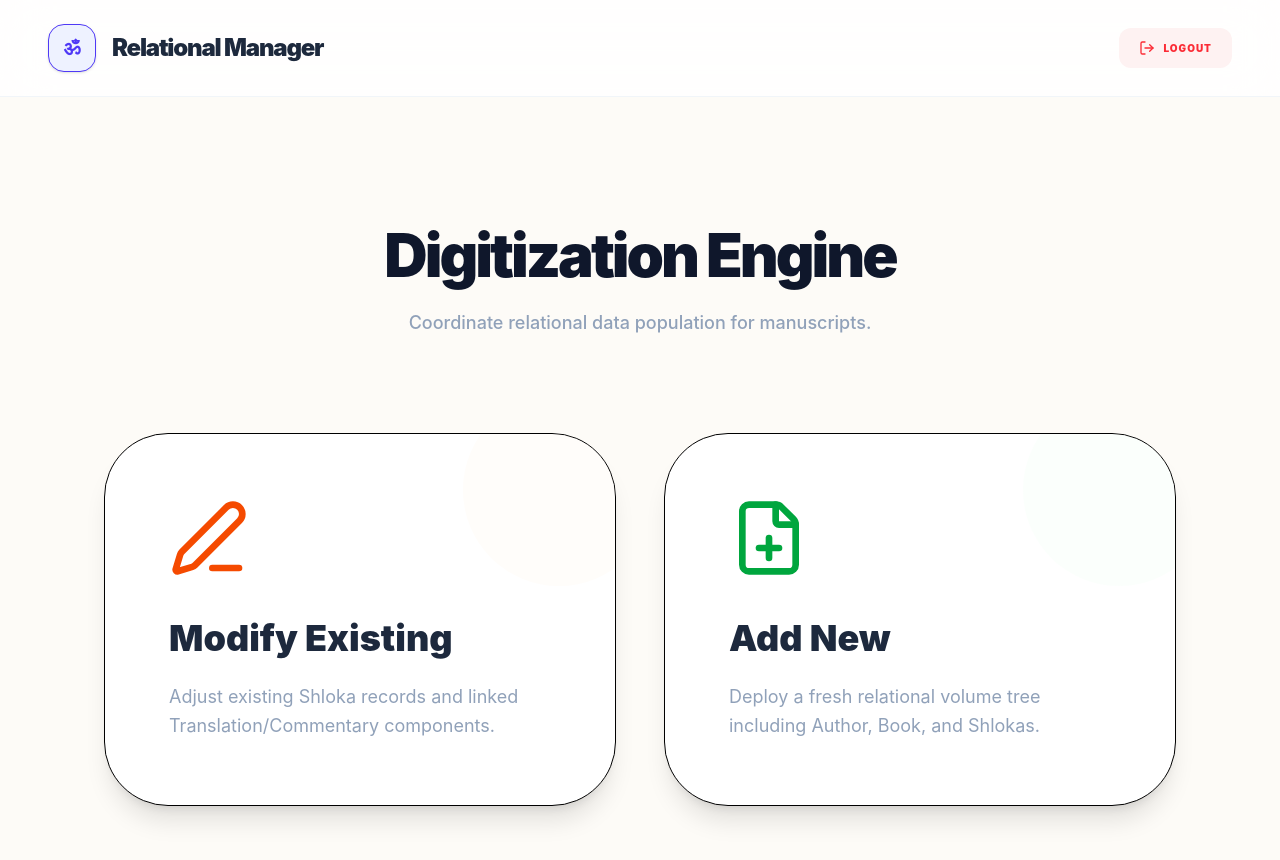
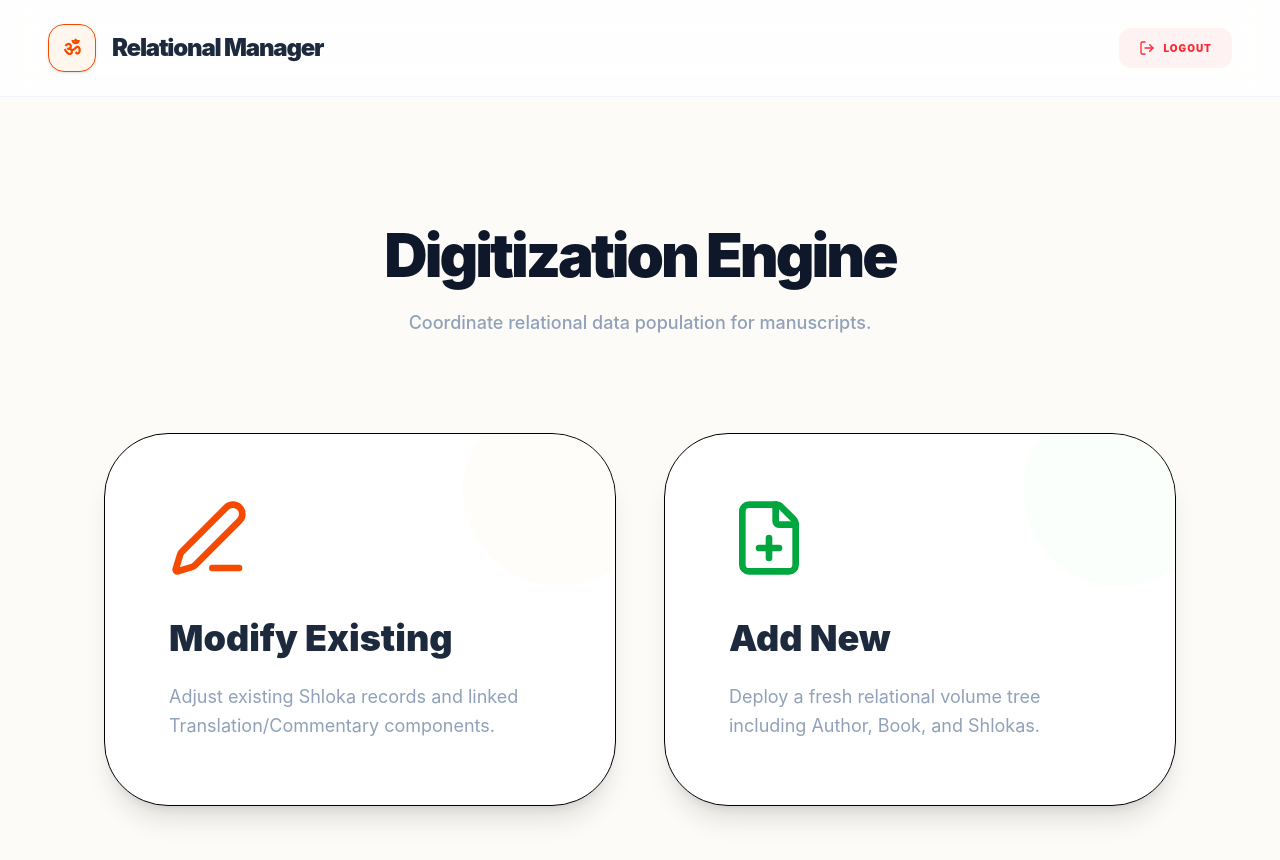
Before and after one commit to Manvendra2000/cms-fontend, a React (Vite) app: page / in a window 1280 px wide. Both pictures are taken after a click on the button "Initiate Access". Shown: the top 860 px of the page. Built offline with nearby package versions, Linux system fonts and the light colour scheme.

Commit message:
minor changes

```diff
--- a/index.html
+++ b/index.html
@@ -2,9 +2,9 @@
 <html lang="en">
   <head>
     <meta charset="UTF-8" />
-    <link rel="icon" type="image/svg+xml" href="/vite.svg" />
+    <link rel="icon" type="image/svg+xml" href="./website-logo.png"/>
     <meta name="viewport" content="width=device-width, initial-scale=1.0" />
-    <title>classical-text-app</title>
+    <title>Content Manager</title>
   </head>
   <body>
     <div id="root"></div>
--- a/src/components/BookManager.jsx
+++ b/src/components/BookManager.jsx
@@ -133,7 +133,7 @@ const BookManager = ({ onNavigate }) => {
           <button onClick={() => onNavigate('#/dashboard')} className="p-3 rounded-xl bg-slate-50 text-slate-400 hover:text-indigo-600 transition-all">
             <ArrowLeft size={20} />
           </button>
-          <span className="text-indigo-600 font-black bg-indigo-50 w-10 h-10 flex items-center justify-center rounded-xl shadow-sm text-lg border">ॐ</span>
+          <span className="text-orange-600 font-black bg-orange-50 w-10 h-10 flex items-center justify-center rounded-xl shadow-sm text-lg border">ॐ</span>
           <h1 className="text-xl font-black text-slate-800 tracking-tighter text-left">Book Manager</h1>
         </div>
       </header>
--- a/src/components/Dashboard.jsx
+++ b/src/components/Dashboard.jsx
@@ -5,7 +5,7 @@ const Dashboard = ({ onNavigate, onLogout, onResetWizard }) => (
   <div className="min-h-screen bg-[#FDFBF7] text-left">
     <header className="bg-white/80 backdrop-blur-xl border-b border-slate-100 px-12 py-6 flex justify-between items-center sticky top-0 z-50">
       <div className="flex items-center gap-4 text-left">
-        <span className="text-indigo-600 font-black bg-indigo-50 w-12 h-12 flex items-center justify-center rounded-2xl shadow-sm text-xl border">ॐ</span>
+        <span className="text-orange-600 font-black bg-orange-50 w-12 h-12 flex items-center justify-center rounded-2xl shadow-sm text-xl border">ॐ</span>
         <h1 className="text-2xl font-black text-slate-800 tracking-tighter text-left">Relational Manager</h1>
       </div>
       <button onClick={onLogout} className="flex items-center gap-2 text-red-500 font-black uppercase tracking-widest text-[10px] bg-red-50 px-5 py-3 rounded-xl hover:bg-red-100 transition-all"><LogOut size={16}/> Logout</button>
```
Also changed, not shown: 8047045.jpg (added), website-logo.png (added).
